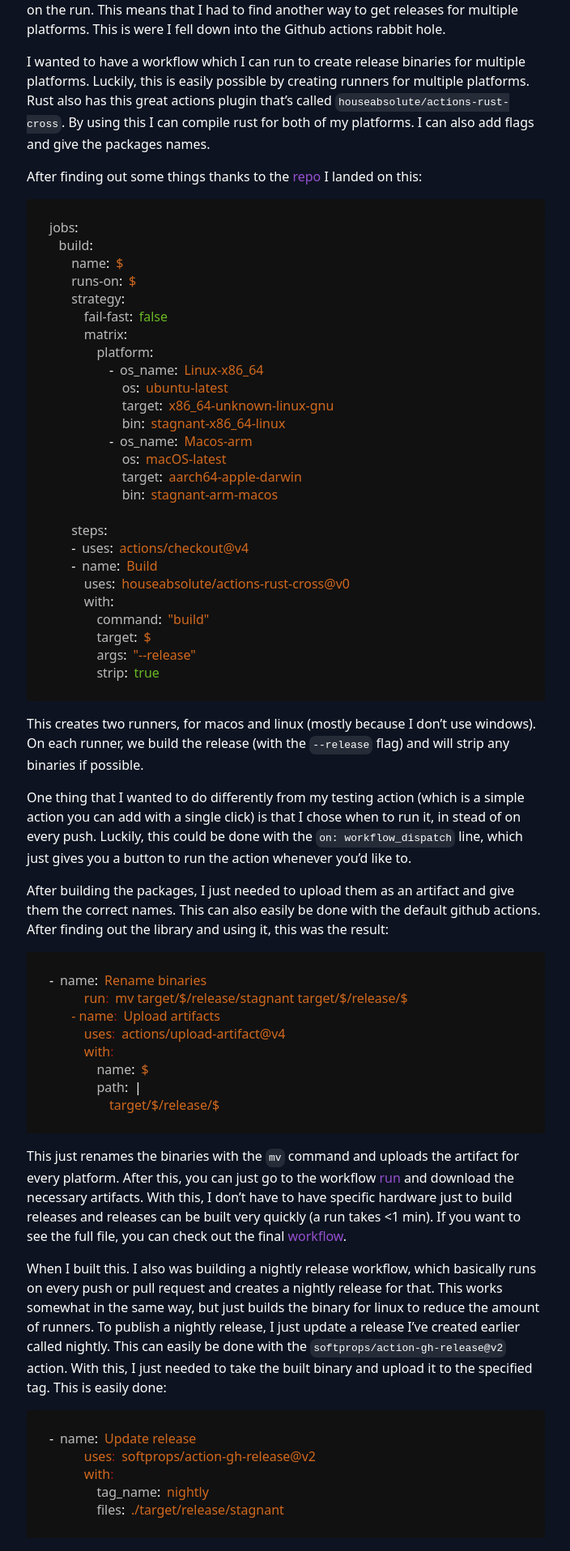
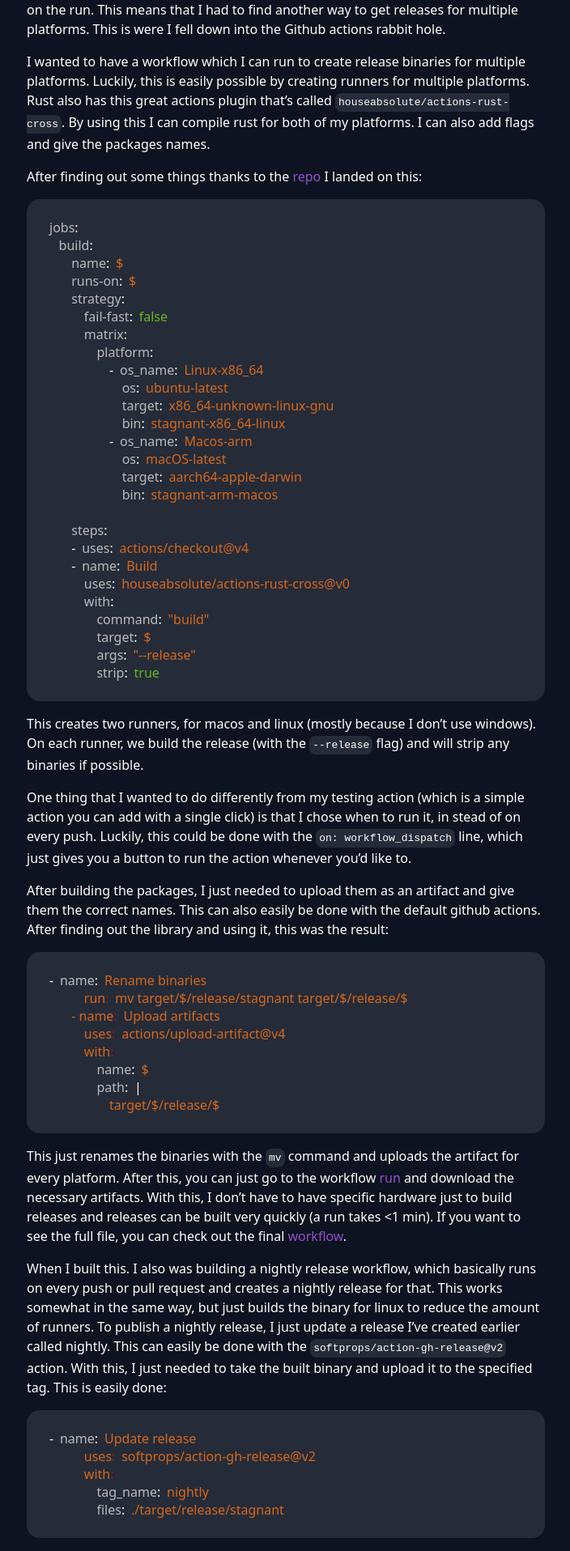
Before and after one commit to LegoRaft/legoraft.github.io, a Jekyll site: the page built from _posts/2024-05-17-power-of-github-actions.md, in a window 1280 px wide. Shown: the part 550-2466 px from the top of the page at 81% size, without its empty margins (287-991 px from the left). Built offline with Jekyll 4.4.1, drawn with Linux system fonts in a browser that asks for light colours.

Commit message:
Removed different background color

```diff
--- a/_sass/highlighter.scss
+++ b/_sass/highlighter.scss
@@ -1,5 +1,5 @@
 /*! Github Dark (Native mod) theme; http://blog.favrik.com/2011/02/22/preview-all-pygments-styles-for-your-code-highlighting-needs/#stylesheetNavigator */
-.highlight, .highlight pre, .highlight table { background: #111 !important; color: #d0d0d0 !important; }
+.highlight, .highlight pre, .highlight table { color: #d0d0d0 !important; }
 .highlight .hll { background-color: #404040 !important; }
 .highlight .c { color: #3677a9 !important; } /* Comment */
 .highlight .err { color: #a61717 !important; } /* Error */
```
